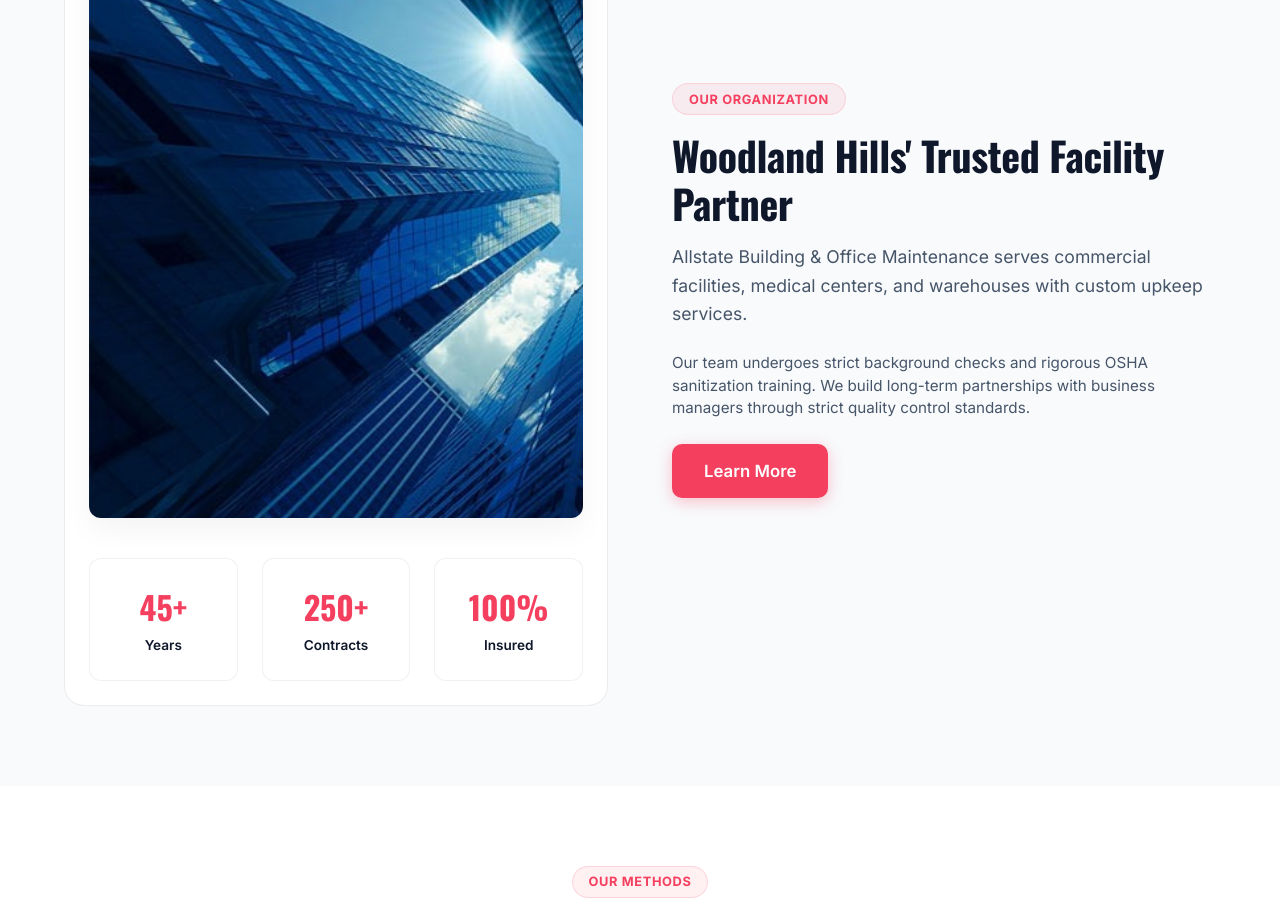
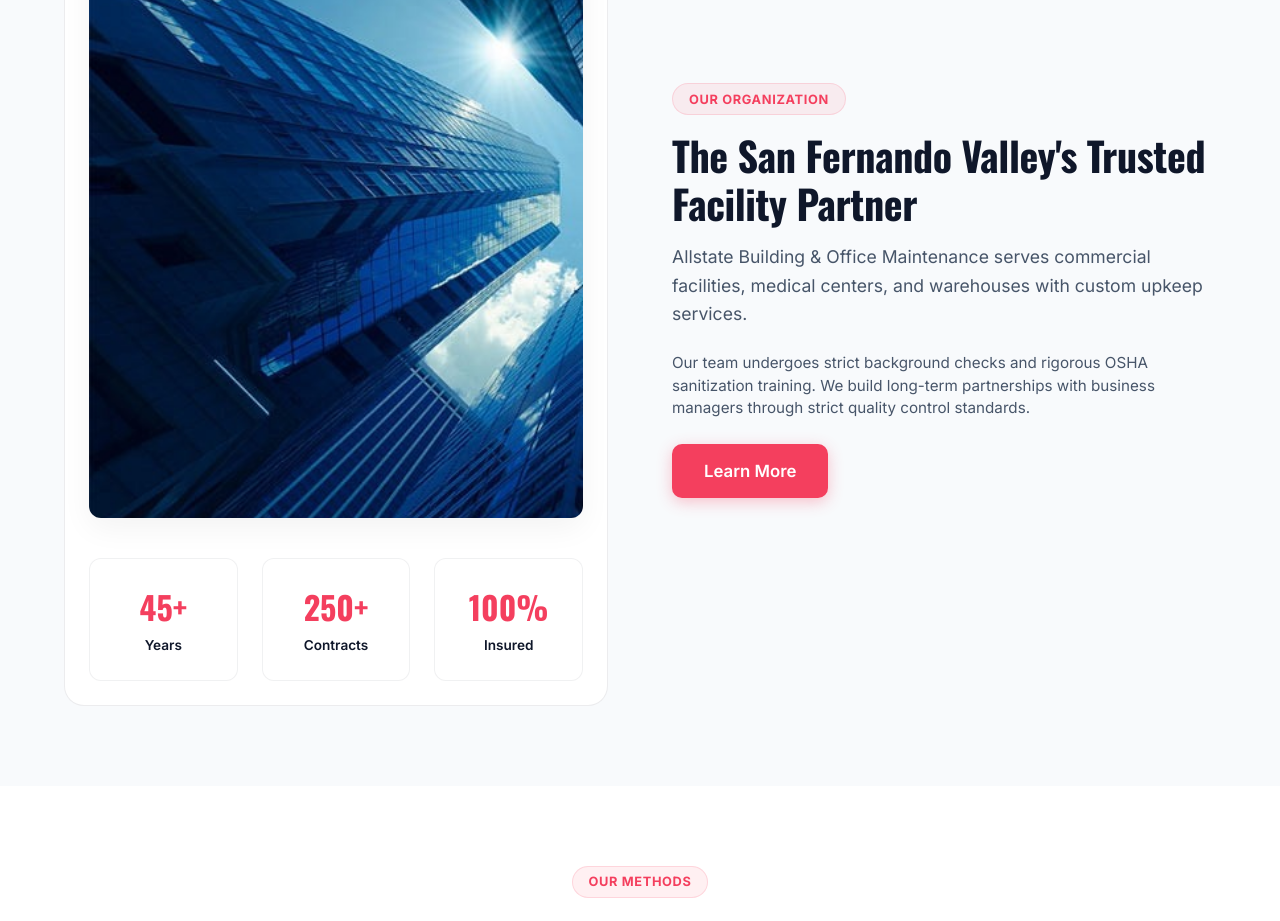
Before and after one commit to sk8benji/allstate, a Next.js app in the folder apps/next-app/: page / in a window 1280 px wide. Shown: the part 7260-8181 px from the top of the page. Built offline with nearby package versions, Linux system fonts and the light colour scheme.

Commit message:
Update Our Organization section title to mention San Fernando Valley

```diff
--- a/apps/next-app/src/app/page.tsx
+++ b/apps/next-app/src/app/page.tsx
@@ -675,7 +675,7 @@
 
             <div>
               <span className={styles.sectionBadge}>Our Organization</span>
-              <h2 className={styles.sectionTitle} style={{ textAlign: "left" }}>Woodland Hills' Trusted Facility Partner</h2>
+              <h2 className={styles.sectionTitle} style={{ textAlign: "left" }}>The San Fernando Valley's Trusted Facility Partner</h2>
               <p className={styles.sectionSubtitle} style={{ textAlign: "left", marginBottom: "1.5rem" }}>
                 Allstate Building & Office Maintenance serves commercial facilities, medical centers, and warehouses with custom upkeep services.
               </p>
```
